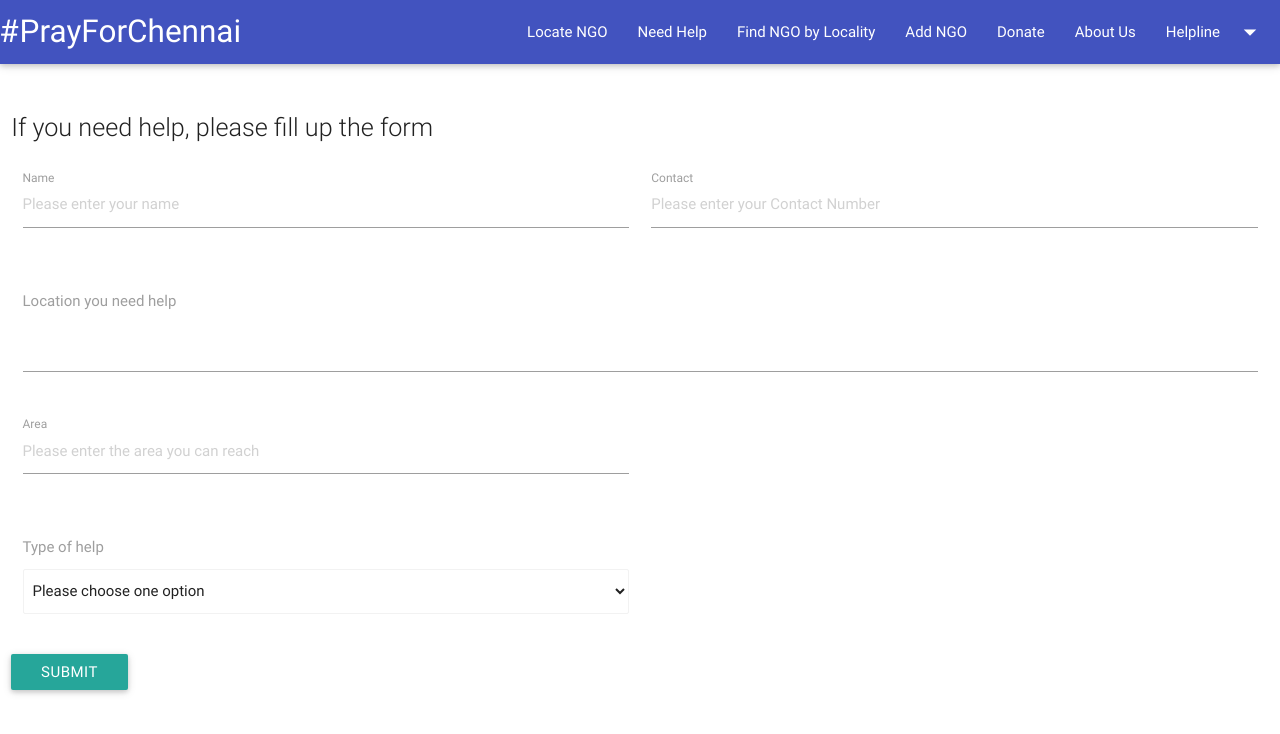
After one commit to GDGVIT/pray-for-chennai, a PHP site: page /need-help.php in a window 1280 px wide. The commit adds this page. Shown: the top 734 px of the page. Run offline with PHP 8.4, Linux system fonts and the light colour scheme; some libraries are stand-ins or nearby versions.

Commit message:
Need help added

```diff
--- a/navbar.php
+++ b/navbar.php
@@ -14,7 +14,7 @@
     <a href="#!" class="brand-logo">#PrayForChennai</a>
     <ul class="right hide-on-med-and-down">
       <li><a href="sass.html">Locate NGO</a></li>
-      <li><a href="badges.html">Need Help</a></li>
+      <li><a href="need-help.php">Need Help</a></li>
       <li><a href="badges.html">Find NGO by Locality</a></li>
       <li><a href="addNGO.php">Add NGO</a></li>
       <li><a href="badges.html">Donate</a></li>
--- /dev/null
+++ b/need-help.php
@@ -0,0 +1,110 @@
+<!DOCTYPE html>
+  <html>
+ <head>
+      <!--Import Google Icon Font-->
+      <link href="http://fonts.googleapis.com/icon?family=Material+Icons" rel="stylesheet">
+      <!--Import materialize.css-->
+      <link type="text/css" rel="stylesheet" href="css/materialize.min.css"  media="screen,projection"/>
+
+      <!--Let browser know website is optimized for mobile-->
+      <meta name="viewport" content="width=device-width, initial-scale=1.0"/>
+    </head>
+    <?php
+    include 'funcs.php';
+    include 'navbar.php';
+    ///backend code to add NGO
+if (isset($_POST['name'])) {
+  # code...
+
+    $name = $_POST['name'];
+    $contact = $_POST['contact'];
+    $address = $_POST['address'];
+    $area_covered= $_POST['area'];
+    $type_of_help = $_POST['type_of_help'];
+    addNGO($_POST['name'],$_POST['address'], $_POST['contact'], $_POST['type_of_help'], $_POST['area']);
+    echo ' <div class="row">
+          <div class="grid-example col s12"><span class="flow-text">Thankyou for your support. Your response is recorded and would be shown in our database. <a href = "index.php" >Go Back</a></span></div></div>';
+        }
+
+        else {
+    ?>
+
+
+
+    <body>
+
+
+
+
+    <br><br>
+        <div class="row">
+          <div class="grid-example col s12"><span class="flow-text">If you need help, please fill up the form</span></div>
+
+    </div>
+    <div class="row">
+    <form class="col s12" id = "addNGO" method = "POST" action = "add-ngo.php">
+      <div class="row">
+        <div class="input-field col s6">
+          <input name = "name" placeholder="Please enter your name" id="first_name" type="text" class="validate" required>
+          <label for="first_name">Name</label>
+        </div>
+        <div class="row">
+        <div class="input-field col s6">
+          <input name = "contact" placeholder="Please enter your Contact Number" id="first_name" type="text" class="validate" required>
+          <label for="first_name">Contact</label>
+
+        </div>
+          </div>
+        <div class="row">
+        <div class="input-field col s12">
+          <textarea name = "address" id="textarea1" class="materialize-textarea"></textarea>
+          <label for="textarea1">Location you need help</label>
+
+
+        </div>
+      </div>
+
+      <div class="row">
+        <div class="input-field col s6">
+          <input name = "area" placeholder="Please enter the area you can reach" id="first_name" type="text" class="validate" required>
+          <label for="first_name">Area</label>
+        </div>
+        </div>
+        <div class = "row">
+          <div class = "input-field col s6">
+<label>Type of help</label><br><br>
+  <select class="browser-default" name = "type_of_help">
+    <option value="" disabled selected>Please choose one option</option>
+    <option value="food">Food</option>
+    <option value="evacuation">Evacuation</option>
+    <option value="venue">Venue</option>
+    <option value="medical">Medical</option>
+    <option value="other">Other</option>
+
+  </select>
+            </div>
+          </div>
+
+
+      </div>
+     <a class="waves-effect waves-light btn" id= "submitForm">Submit</a>
+    </form>
+  </div>
+
+
+
+      <!--Import jQuery before materialize.js-->
+      <script type="text/javascript" src="https://code.jquery.com/jquery-2.1.1.min.js"></script>
+      <script type="text/javascript" src="js/materialize.min.js"></script>
+      <script type="text/javascript">
+        document.getElementById("submitForm").onclick = function() {
+    document.getElementById("addNGO").submit();
+}
+      </script>
+    </body>
+  </html>
+
+  <?php
+
+}
+  ?>
```
Also changed, not shown: README.md.
